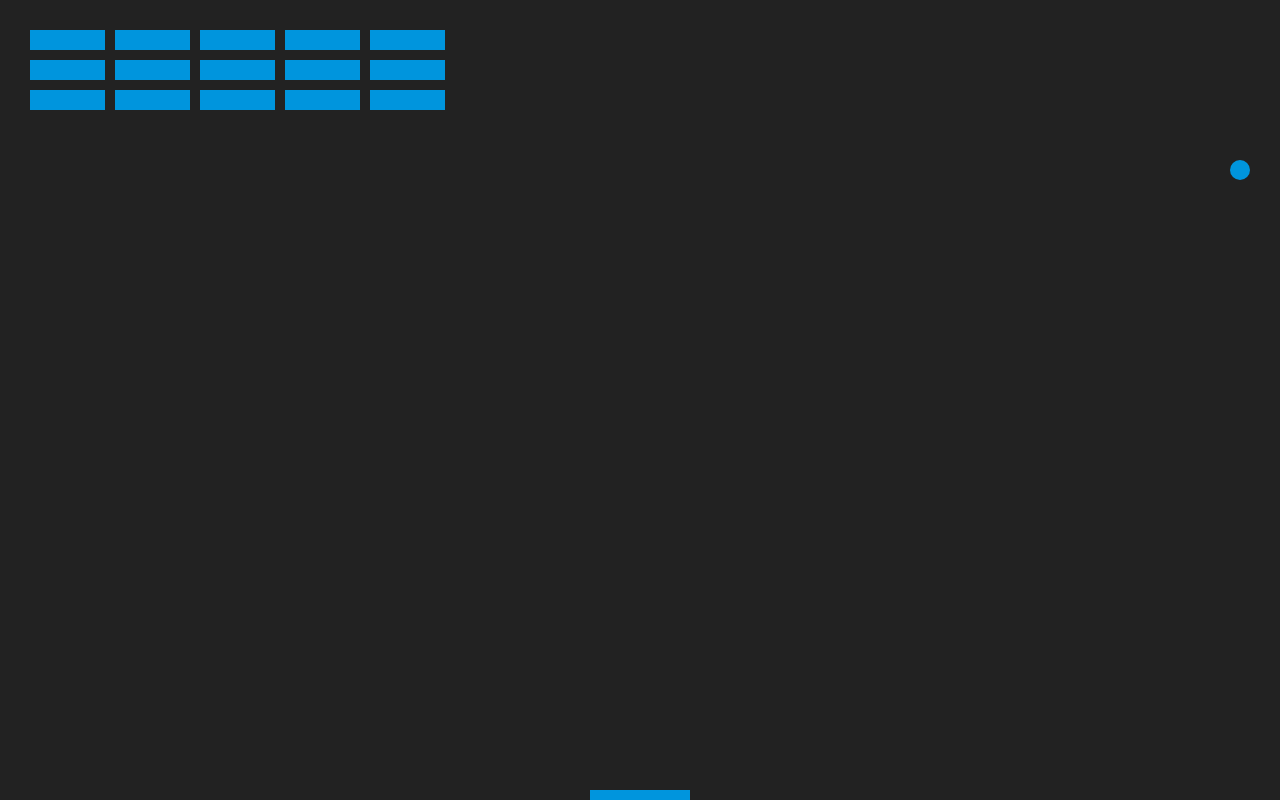
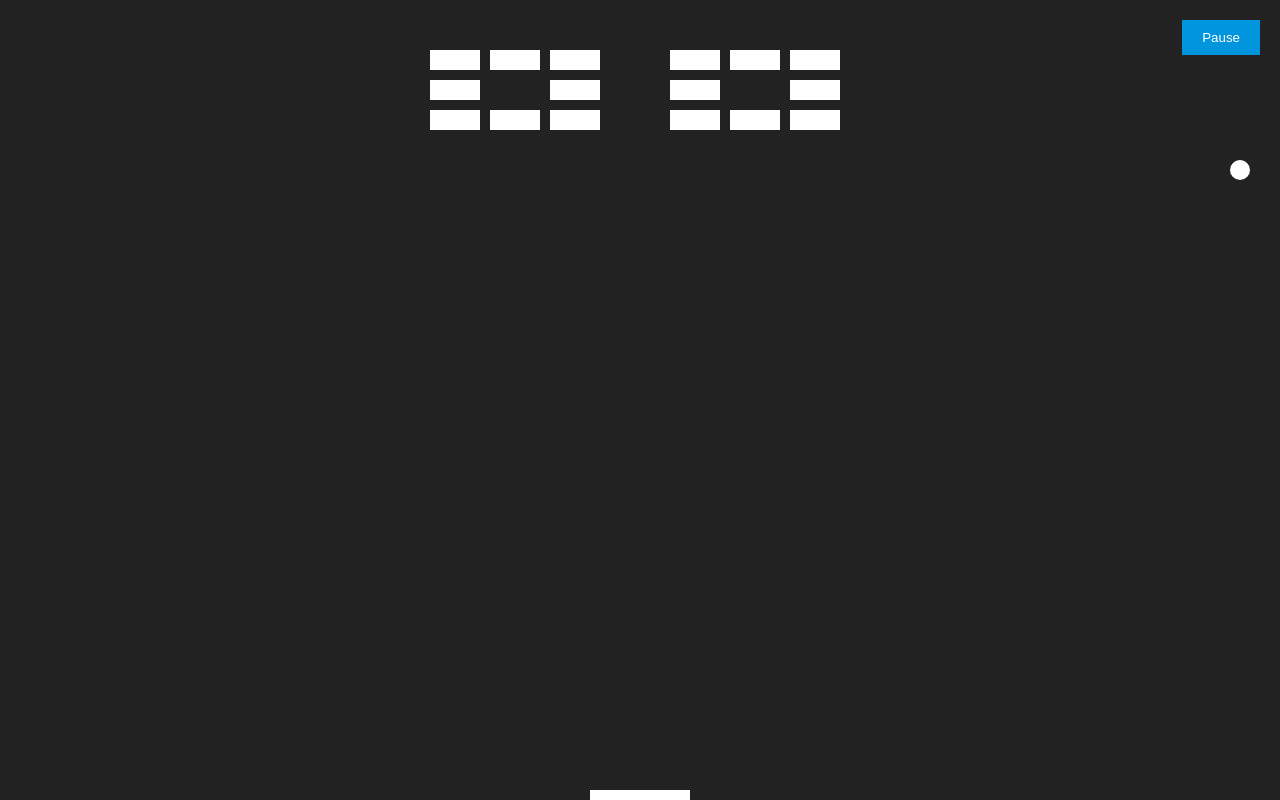
Before and after one commit to Pragathi-Ilango-UIUX/brick-breaker-game, a plain HTML site: page index.html in a window 1280 px wide. Drawn offline with Linux system fonts and the light colour scheme.

Commit message:
Updated logic 4

```diff
--- a/index.html
+++ b/index.html
@@ -8,15 +8,30 @@
     body {
       margin: 0;
       overflow: hidden;
+      font-family: Arial, sans-serif;
     }
     canvas {
       display: block;
       background: #222;
     }
+    #pauseButton {
+      position: fixed;
+      top: 20px;
+      right: 20px;
+      padding: 10px 20px;
+      background-color: #0095DD;
+      color: white;
+      border: none;
+      cursor: pointer;
+    }
+    #pauseButton:hover {
+      background-color: #007bb5;
+    }
   </style>
 </head>
 <body>
   <canvas id="brickBreaker"></canvas>
+  <button id="pauseButton">Pause</button>
   <script>
     const canvas = document.getElementById("brickBreaker");
     const ctx = canvas.getContext("2d");
@@ -24,21 +39,26 @@
     canvas.width = window.innerWidth;
     canvas.height = window.innerHeight;
 
+    // Brick layout
+    const rowCount = 3;
+    const colCount = 7;
+    const brickPattern = [
+      "1110111", // Top row of "404"
+      "1010101", // Middle row of "404"
+      "1110111"  // Bottom row of "404"
+    ];
+
     let paddleWidth = 100, paddleHeight = 10, paddleX = (canvas.width - paddleWidth) / 2;
     let ballRadius = 10, x = canvas.width / 2, y = canvas.height - 30, dx = 2, dy = -2;
-
-    const bricks = [];
-    const rowCount = 3, colCount = 5, brickWidth = 75, brickHeight = 20, padding = 10, offsetTop = 30, offsetLeft = 30;
-
-    for (let r = 0; r < rowCount; r++) {
-      bricks[r] = [];
-      for (let c = 0; c < colCount; c++) {
-        bricks[r][c] = { x: 0, y: 0, status: 1 };
-      }
-    }
+    const brickWidth = 50, brickHeight = 20, padding = 10, offsetTop = 50, offsetLeft = (canvas.width - (brickWidth + padding) * colCount) / 2;
+    let bricks = [];
+    let isPaused = false;
+    let gameOver = false;
+    let victory = false;
 
     const paddle = { rightPressed: false, leftPressed: false };
 
+    // Event listeners for paddle movement
     document.addEventListener("keydown", (e) => {
       if (e.key === "ArrowRight") paddle.rightPressed = true;
       else if (e.key === "ArrowLeft") paddle.leftPressed = true;
@@ -49,67 +69,120 @@
       else if (e.key === "ArrowLeft") paddle.leftPressed = false;
     });
 
+    // Initialize bricks based on pattern
+    for (let r = 0; r < rowCount; r++) {
+      bricks[r] = [];
+      for (let c = 0; c < colCount; c++) {
+        if (brickPattern[r][c] === "1") {
+          const x = c * (brickWidth + padding) + offsetLeft;
+          const y = r * (brickHeight + padding) + offsetTop;
+          bricks[r][c] = { x, y, status: 1 };
+        } else {
+          bricks[r][c] = { status: 0 }; // Empty space
+        }
+      }
+    }
+
+    // Draw paddle
     function drawPaddle() {
-      ctx.fillStyle = "#0095DD";
+      ctx.fillStyle = "white";
       ctx.fillRect(paddleX, canvas.height - paddleHeight, paddleWidth, paddleHeight);
     }
 
+    // Draw ball
     function drawBall() {
       ctx.beginPath();
       ctx.arc(x, y, ballRadius, 0, Math.PI * 2);
-      ctx.fillStyle = "#0095DD";
+      ctx.fillStyle = "white";
       ctx.fill();
       ctx.closePath();
     }
 
+    // Draw bricks
     function drawBricks() {
-      for (let r = 0; r < rowCount; r++) {
-        for (let c = 0; c < colCount; c++) {
-          if (bricks[r][c].status) {
-            const brickX = c * (brickWidth + padding) + offsetLeft;
-            const brickY = r * (brickHeight + padding) + offsetTop;
-            bricks[r][c].x = brickX;
-            bricks[r][c].y = brickY;
-
-            ctx.fillStyle = "#0095DD";
-            ctx.fillRect(brickX, brickY, brickWidth, brickHeight);
+      for (let r = 0; r < bricks.length; r++) {
+        for (let c = 0; c < bricks[r].length; c++) {
+          if (bricks[r][c].status === 1) {
+            const brick = bricks[r][c];
+            ctx.beginPath();
+            ctx.rect(brick.x, brick.y, brickWidth, brickHeight);
+            ctx.fillStyle = "white";
+            ctx.fill();
+            ctx.closePath();
           }
         }
       }
     }
 
+    // Check for collisions
     function collisionDetection() {
       for (let r = 0; r < rowCount; r++) {
         for (let c = 0; c < colCount; c++) {
           const brick = bricks[r][c];
           if (brick.status && x > brick.x && x < brick.x + brickWidth && y > brick.y && y < brick.y + brickHeight) {
             dy = -dy;
-            brick.status = 0;
+            brick.status = 0; // Brick hit
           }
         }
       }
     }
 
+    // Draw game over or victory message
+    function drawMessage(message) {
+      ctx.font = "30px Arial";
+      ctx.fillStyle = "white";
+      ctx.fillText(message, canvas.width / 2 - ctx.measureText(message).width / 2, canvas.height / 2);
+    }
+
+    // Pause button functionality
+    document.getElementById('pauseButton').addEventListener('click', () => {
+      isPaused = !isPaused;
+      document.getElementById('pauseButton').textContent = isPaused ? "Resume" : "Pause";
+    });
+
+    // Game loop
     function draw() {
+      if (isPaused || gameOver || victory) return; // Pause or game over
+
       ctx.clearRect(0, 0, canvas.width, canvas.height);
       drawBricks();
       drawBall();
       drawPaddle();
       collisionDetection();
 
+      // Ball collision with walls
       if (x + dx > canvas.width - ballRadius || x + dx < ballRadius) dx = -dx;
       if (y + dy < ballRadius) dy = -dy;
       else if (y + dy > canvas.height - ballRadius) {
         if (x > paddleX && x < paddleX + paddleWidth) dy = -dy;
         else {
-          alert("GAME OVER");
-          document.location.reload();
+          gameOver = true;
+          drawMessage("Oops! Try Again");
+          return;
         }
       }
 
+      // Victory condition
+      let allBricksCleared = true;
+      for (let r = 0; r < bricks.length; r++) {
+        for (let c = 0; c < bricks[r].length; c++) {
+          if (bricks[r][c].status === 1) {
+            allBricksCleared = false;
+            break;
+          }
+        }
+      }
+      if (allBricksCleared) {
+        victory = true;
+        drawMessage("Woo hoo! You successfully beat the 404");
+        return;
+      }
+
+      // Update ball position
       x += dx;
       y += dy;
 
+      // Paddle movement
       if (paddle.rightPressed && paddleX < canvas.width - paddleWidth) paddleX += 7;
       if (paddle.leftPressed && paddleX > 0) paddleX -= 7;
 
```
